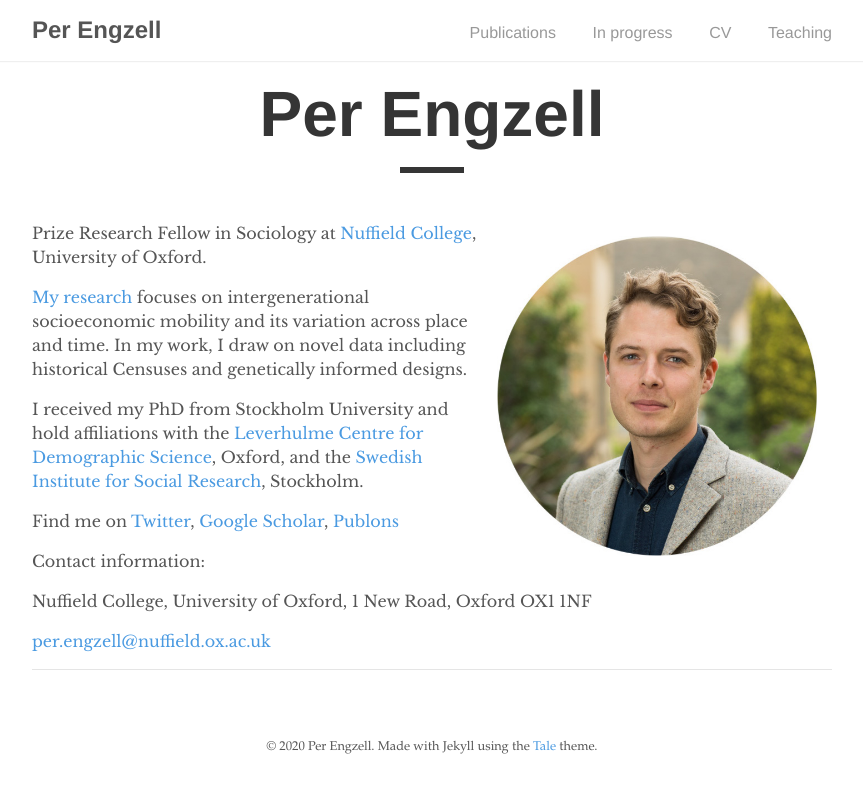
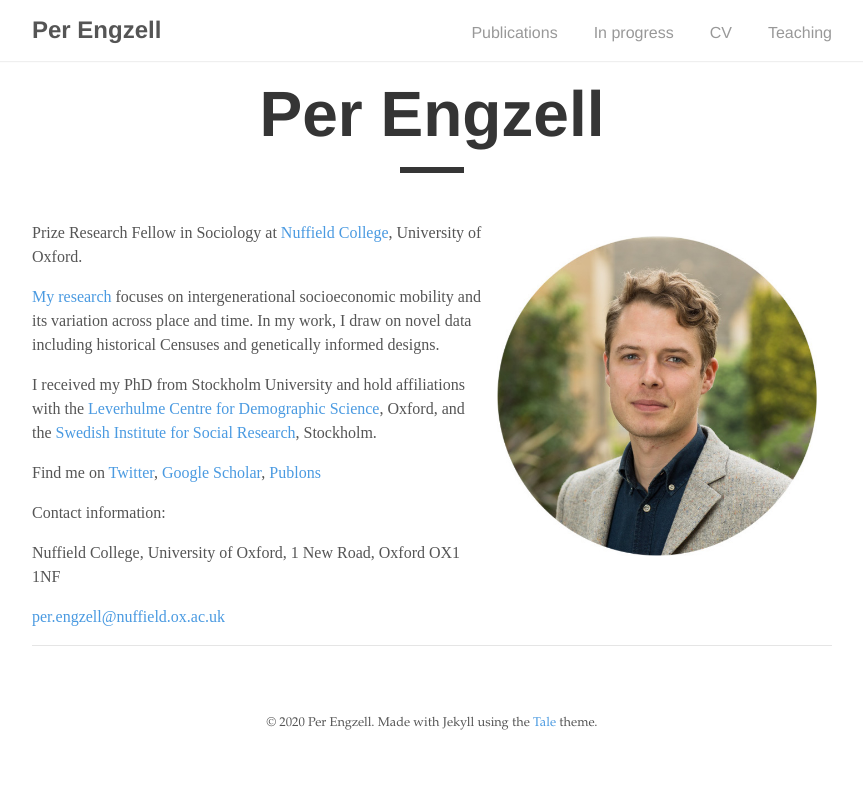
Before and after one commit to pengzell/pengzell.github.io, a Jekyll site: the page built from index.md, in a window 1280 px wide. Shown: the top 793 px of the page, without its empty margins (208-1071 px from the left). Built offline with Jekyll 4.4.1, drawn with Linux system fonts in a browser that asks for light colours.

Commit message:
Update _variables.scss

```diff
--- a/_sass/tale/_variables.scss
+++ b/_sass/tale/_variables.scss
@@ -11,7 +11,7 @@ $shadow-color: rgba(0, 0, 0, .2);
 $code-color: #bf616a;
 
 // Fonts
-$serif-primary: 'fbb', 'Libre Baskerville', 'Times New Roman', Times, serif;
+$serif-primary: 'Times New Roman', 'Libre Baskerville', Times, serif;
 $serif-secondary: Palatino, 'Palatino LT STD', 'Palatino Linotype', 'Book Antiqua', 'Georgia', serif;
 $sans-serif: 'Helvetica Neue', 'Segoe UI', Helvetica, Arial, sans-serif;
 $monospaced: Menlo, Monaco, monospace;
```
